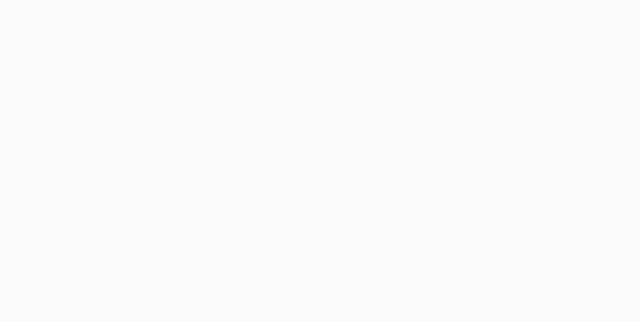
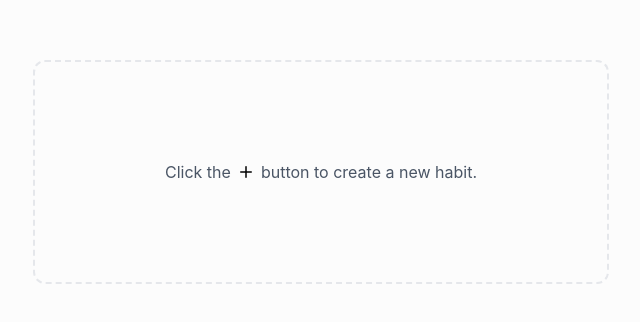
Before and after one commit to klaudjoshkurta/expense-manager, a Vue app: page / in a window 1280 px wide. Shown: the part 228-550 px from the top of the page, without its empty margins (319-959 px from the left). Built offline with nearby package versions, Linux system fonts and the light colour scheme.

Commit message:
Add EmptyHabit component and integrate lucide-vue-next icons

```diff
--- a/package.json
+++ b/package.json
@@ -12,6 +12,7 @@
   },
   "dependencies": {
     "@tailwindcss/vite": "^4.0.0",
+    "lucide-vue-next": "^0.474.0",
     "pinia": "^2.3.1",
     "tailwindcss": "^4.0.0",
     "vue": "^3.5.13"
--- a/src/App.vue
+++ b/src/App.vue
@@ -1,8 +1,15 @@
 <script setup lang="ts">
+import EmptyHabit from '@/components/habit/EmptyHabit.vue';
 </script>
 
 <template>
 	<div class="bg-[#fcfcfc] h-screen overflow-x-hidden thin-scrollbar">
+		<div class="h-full flex items-center justify-between">
+			<div class="max-w-xl w-full mx-auto">
 
+				<EmptyHabit />
+
+			</div>
+		</div>
 	</div>
 </template>
--- /dev/null
+++ b/src/components/habit/EmptyHabit.vue
@@ -0,0 +1,12 @@
+<script setup lang="ts">
+import { Plus } from 'lucide-vue-next';
+
+</script>
+
+<template>
+    <div class="border-2 border-dashed border-gray-200 rounded-xl flex items-center justify-center h-56">
+        <div class="text-gray-600 flex items-center">
+            Click the <Plus :size="18" class="text-black mx-1.5" /> button to create a new habit.
+        </div>
+    </div>
+</template>
```
Also changed, not shown: 1 other file (tests, documents, lock files or other folders).
